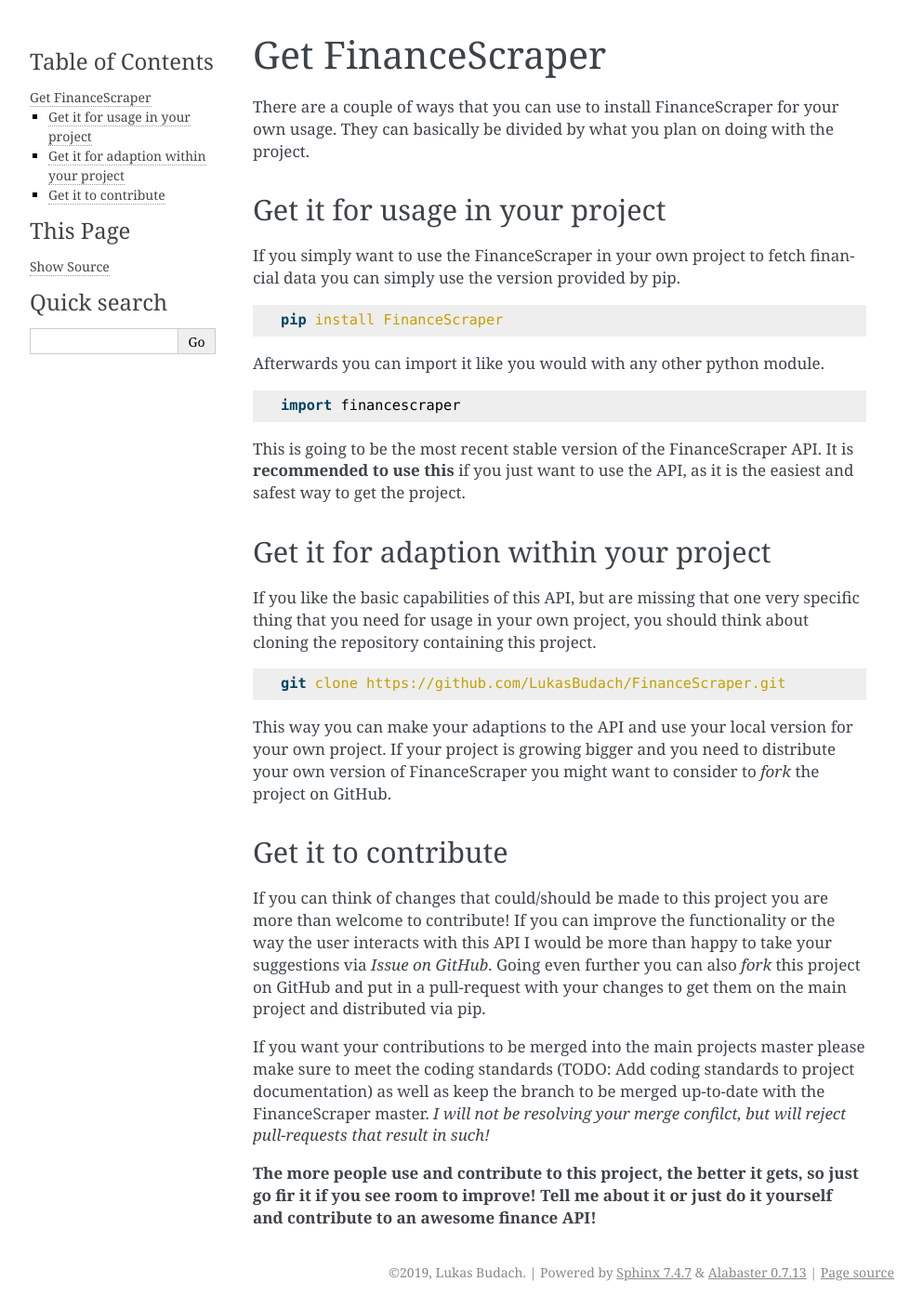
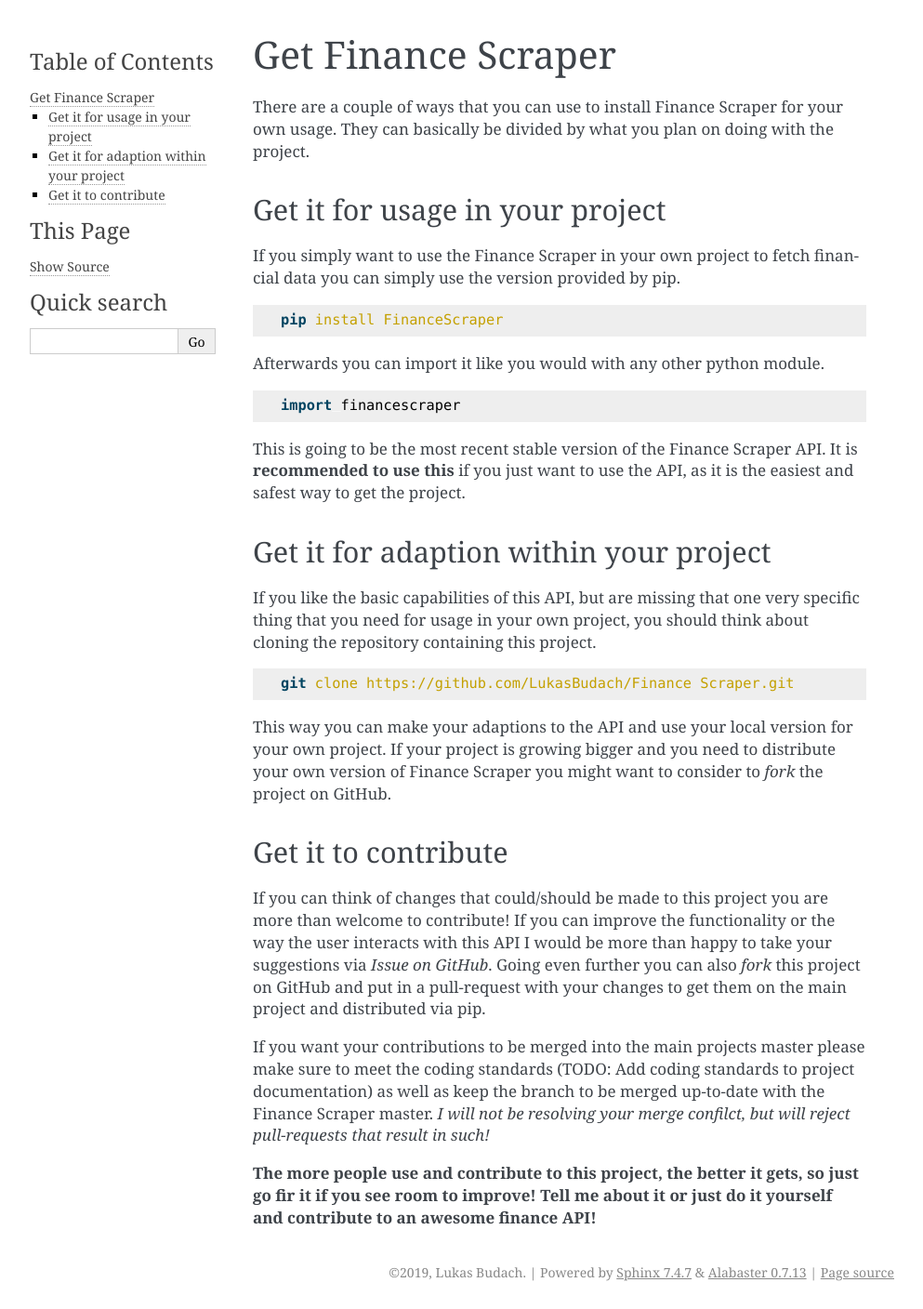
Before and after one commit to LukasBudach/FinanceScraper, a Sphinx documentation site: the page built from docs/install.rst, in a window 1280 px wide. Shown: the whole page at 93% size, without its empty margins (148-1141 px from the left). Built offline with Sphinx 7.4.7, drawn with Linux system fonts in a browser that asks for light colours.

```diff
--- a/docs/conf.py
+++ b/docs/conf.py
@@ -19,7 +19,7 @@
 
 # -- Project information -----------------------------------------------------
 
-project = 'FinanceScraper'
+project = 'Finance Scraper'
 copyright = '2019, Lukas Budach'
 author = 'Lukas Budach'
 
@@ -101,7 +101,7 @@ html_static_path = ['_static']
 # -- Options for HTMLHelp output ---------------------------------------------
 
 # Output file base name for HTML help builder.
-htmlhelp_basename = 'FinanceScraperdoc'
+htmlhelp_basename = 'Finance Scraperdoc'
 
 
 # -- Options for LaTeX output ------------------------------------------------
@@ -128,7 +128,7 @@ latex_elements = {
 # (source start file, target name, title,
 #  author, documentclass [howto, manual, or own class]).
 latex_documents = [
-    (master_doc, 'FinanceScraper.tex', 'FinanceScraper Documentation',
+    (master_doc, 'Finance Scraper.tex', 'Finance Scraper Documentation',
      'Lukas Budach', 'manual'),
 ]
 
@@ -138,7 +138,7 @@ latex_documents = [
 # One entry per manual page. List of tuples
 # (source start file, name, description, authors, manual section).
 man_pages = [
-    (master_doc, 'financescraper', 'FinanceScraper Documentation',
+    (master_doc, 'Finance Scraper', 'Finance Scraper Documentation',
      [author], 1)
 ]
 
@@ -149,8 +149,8 @@ man_pages = [
 # (source start file, target name, title, author,
 #  dir menu entry, description, category)
 texinfo_documents = [
-    (master_doc, 'FinanceScraper', 'FinanceScraper Documentation',
-     author, 'FinanceScraper', 'One line description of project.',
+    (master_doc, 'Finance Scraper', 'Finance Scraper Documentation',
+     author, 'Finance Scraper', 'One line description of project.',
      'Miscellaneous'),
 ]
 
--- a/docs/install.rst
+++ b/docs/install.rst
@@ -1,14 +1,14 @@
 ======================
-Get FinanceScraper
+Get Finance Scraper
 ======================
 
-There are a couple of ways that you can use to install FinanceScraper for your
+There are a couple of ways that you can use to install Finance Scraper for your
 own usage. They can basically be divided by what you plan on doing with the
 project.
 
 Get it for usage in your project
 ------------------------------
-If you simply want to use the FinanceScraper in your own project to fetch
+If you simply want to use the Finance Scraper in your own project to fetch
 financial data you can simply use the version provided by pip.
 
 .. code-block:: Terminfo
@@ -22,7 +22,7 @@ Afterwards you can import it like you would with any other python module.
   import financescraper
 
 
-This is going to be the most recent stable version of the FinanceScraper API.
+This is going to be the most recent stable version of the Finance Scraper API.
 It is **recommended to use this** if you just want to use the API, as it is the
 easiest and safest way to get the project.
 
@@ -34,11 +34,11 @@ about cloning the repository containing this project.
 
 .. code-block:: Terminfo
 
-  git clone https://github.com/LukasBudach/FinanceScraper.git
+  git clone https://github.com/LukasBudach/Finance Scraper.git
 
 This way you can make your adaptions to the API and use your local version for
 your own project. If your project is growing bigger and you need to distribute
-your own version of FinanceScraper you might want to consider to *fork* the
+your own version of Finance Scraper you might want to consider to *fork* the
 project on GitHub.
 
 Get it to contribute
@@ -53,7 +53,7 @@ the main project and distributed via pip.
 If you want your contributions to be merged into the main projects master
 please make sure to meet the coding standards (TODO: Add coding standards to
 project documentation) as well as keep the branch to be merged up-to-date with
-the FinanceScraper master. *I will not be resolving your merge confilct, but
+the Finance Scraper master. *I will not be resolving your merge confilct, but
 will reject pull-requests that result in such!*
 
 **The more people use and contribute to this project, the better it gets, so
```
Also changed, not shown: docs/index.rst (+6 -5 lines), docs/quickstart.rst (added, +112 -0 lines), 2 other files.
